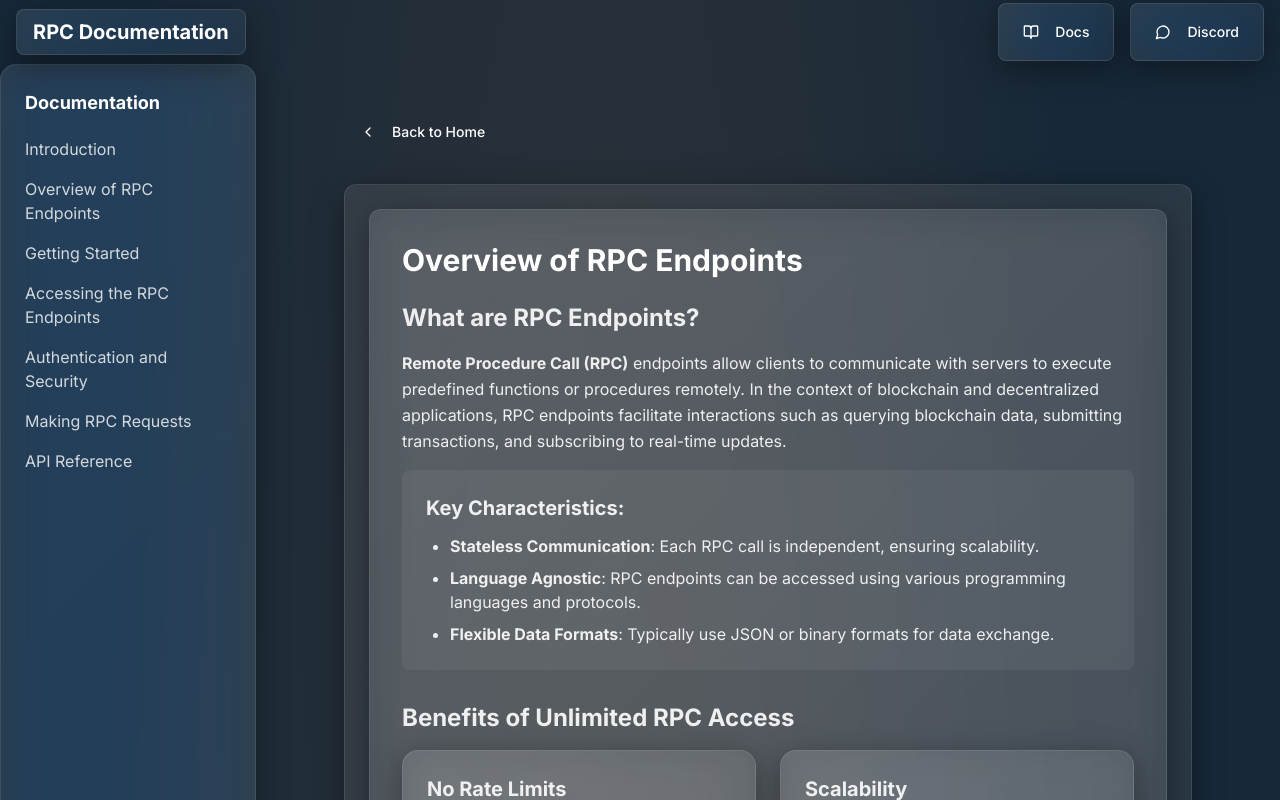
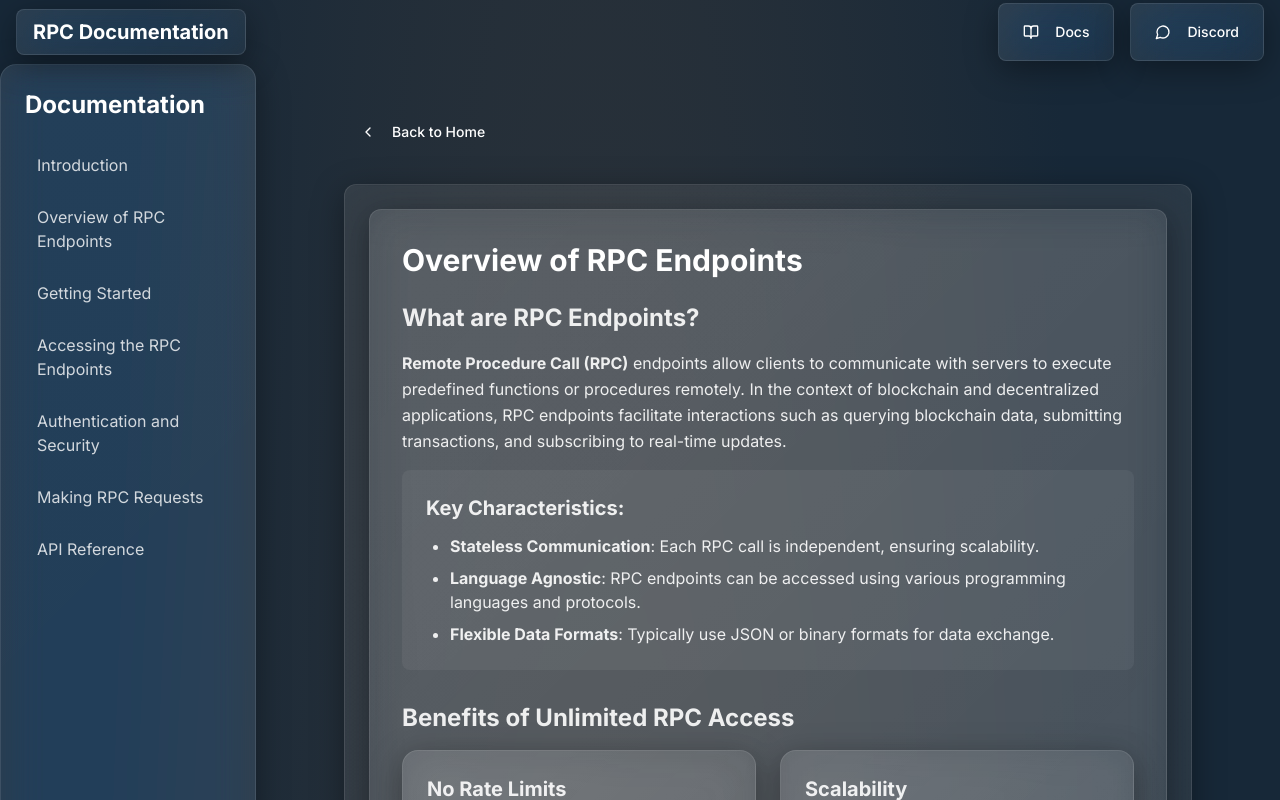
Before and after one commit to rodofheart2222/glassy-sky-portfolio, a React (Vite) app: page /docs in a window 1280 px wide. Shown: the top 800 px of the page. Built offline with nearby package versions, Linux system fonts and the light colour scheme.

Commit message:
Update sidebar navigation bar
Updated the navigation bar on the left side to enhance user experience and accessibility.
[skip gpt_engineer]

```diff
--- a/src/components/docs/DocsSidebar.tsx
+++ b/src/components/docs/DocsSidebar.tsx
@@ -26,21 +26,19 @@ export const DocsSidebar = () => {
   };
 
   return (
-    <div className="w-64 glass-card p-6 hidden lg:block">
-      <div className="sticky top-6">
-        <h3 className="text-lg font-bold text-white mb-4">Documentation</h3>
-        <nav className="space-y-2">
+    <div className="w-64 glass-card p-6 hidden lg:block sticky top-6">
+      <h3 className="text-2xl font-bold text-white mb-6">Documentation</h3>
+      <nav className="space-y-3">
         {sections.map((section) => (
           <button
             key={section.id}
             onClick={() => scrollToSection(section.id)}
-              className="block w-full text-left text-white/80 hover:text-white transition-colors py-1 cursor-pointer"
+            className="block w-full text-left text-white/80 hover:text-white transition-colors py-2 px-3 rounded-lg hover:bg-white/5 cursor-pointer"
           >
             {section.label}
           </button>
         ))}
       </nav>
     </div>
-    </div>
   );
 };
```
Lines whose indentation alone changed are shown as unchanged.
